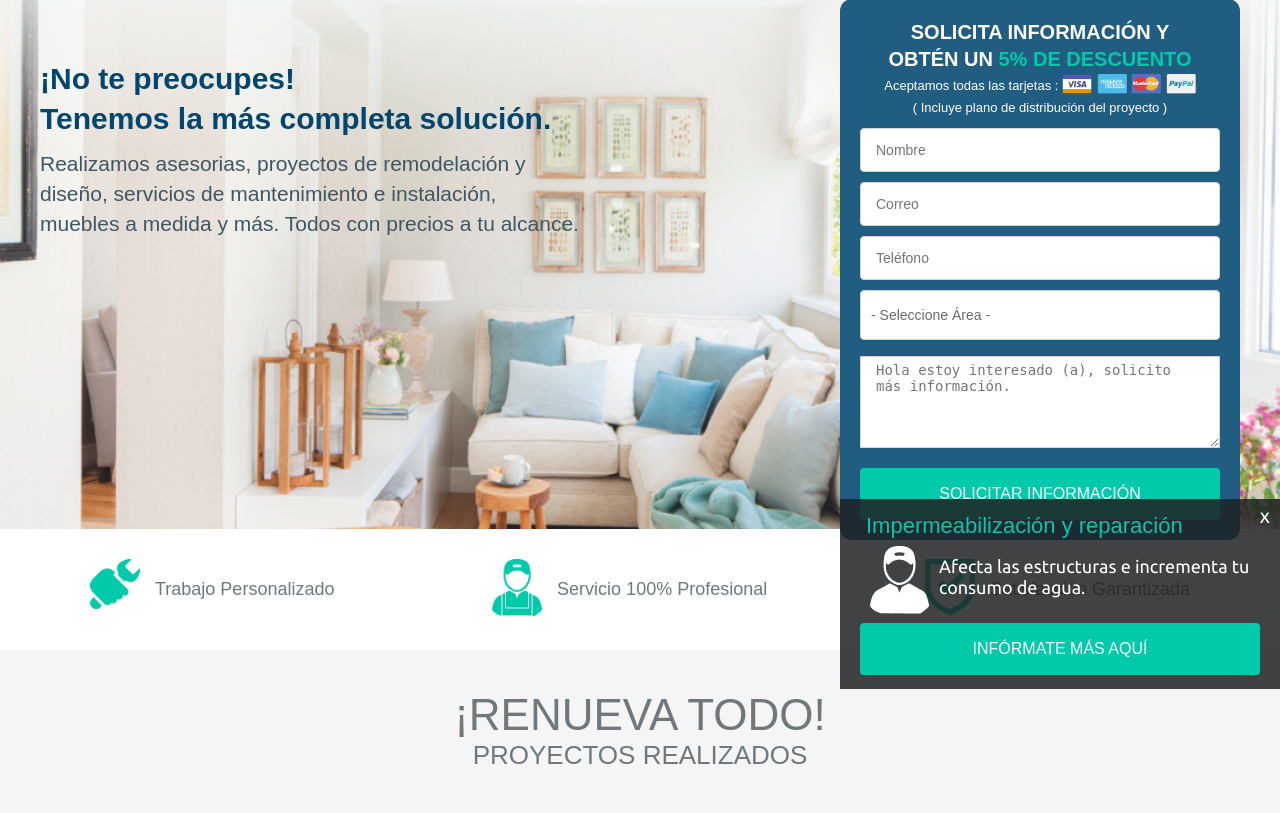
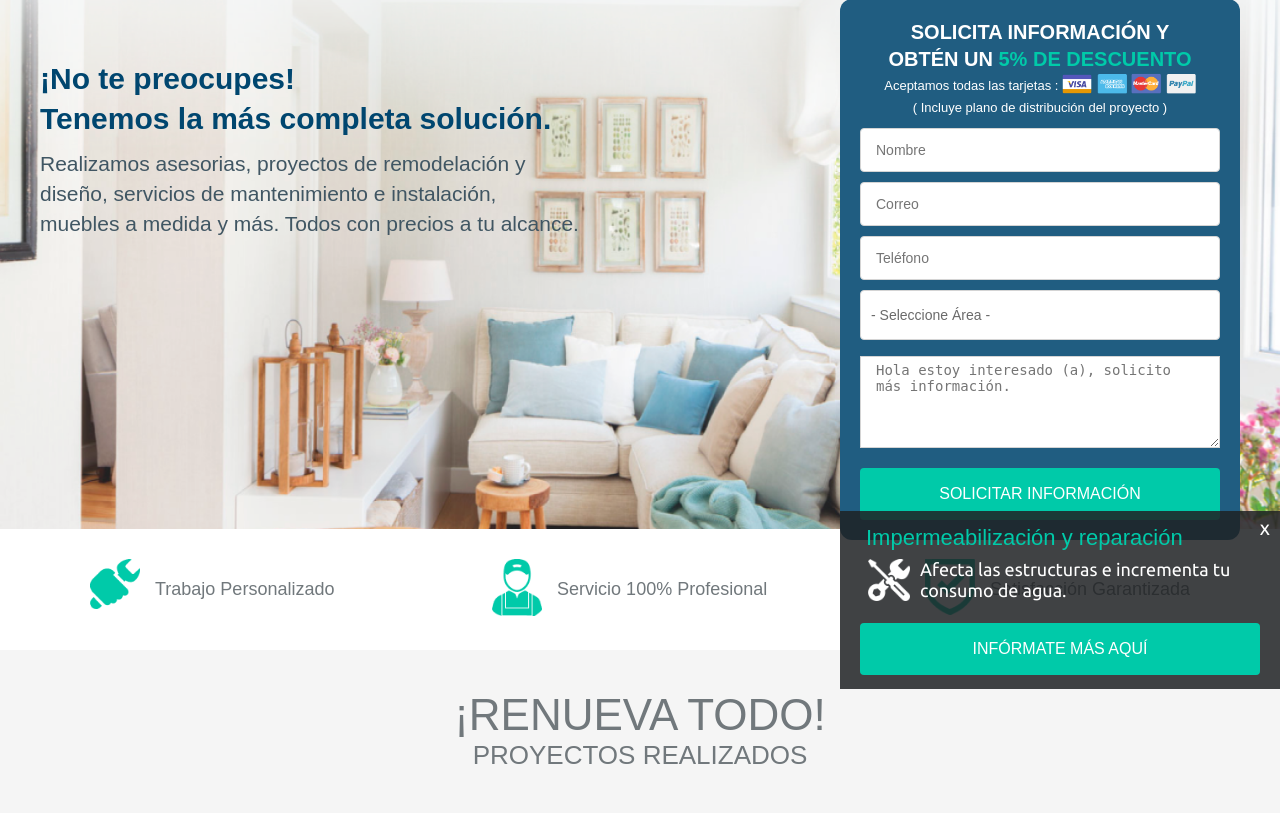
Before and after one commit to juankp3/landingpage, a PHP site: template views/landing1/index.php in a window 1280 px wide. Shown: the part 111-924 px from the top of the page. Run offline with PHP 8.4, Linux system fonts and the light colour scheme; the template is opened without the code that fills it, so the values that code supplies are empty; some libraries are stand-ins or nearby versions; some web fonts are replaced.

Commit message:
cambio de iconos en notificaciones

```diff
--- a/assets/css/newstyle.css
+++ b/assets/css/newstyle.css
@@ -1507,19 +1507,23 @@ div.popup .popup_description {
   display: flex;
   flex-direction: row;
   justify-content: left;
-  margin: 7px 10px 5px 10px;
+  margin: 8px;
+  height: 56px;
 }
 div.popup .popup_description .desc_text {
   color: #fff;
   font-family: "UbuntuRegular";
   width: 100%;
-  padding: 10px 0 0 10px;
+  padding: 0 0 0 10px;
   font-size: 18px;
 }
 @media screen and (max-width: 480px) {
   div.popup .popup_description .desc_text {
     font-size: 16px;
   }
+}
+div.popup .popup_description .desc_img img {
+  width: 42px;
 }
 @media screen and (max-width: 480px) {
   div.popup {
--- a/views/landing1/_partials/popup.php
+++ b/views/landing1/_partials/popup.php
@@ -2,7 +2,7 @@
     <div id="closebtn1" class="popup_btn_close">x</div>
     <div class="popup_title">Preparación de estructuras</div>
     <div class="popup_description">
-        <div class="desc_img"><img src="assets/img/people_icon.png" alt=""></div>
+        <div class="desc_img"><img src="assets/img/icons-drill.png" alt=""></div>
         <div class="desc_text">En tres simples pasos.</div>
     </div>
     <div class="popup_button">
@@ -14,7 +14,7 @@
     <div id="closebtn2"  class="popup_btn_close">x</div>
     <div class="popup_title">Impermeabilización y reparación</div>
     <div class="popup_description">
-        <div class="desc_img"><img src="assets/img/people_icon.png" alt=""></div>
+        <div class="desc_img"><img src="assets/img/icons-tools.png" alt=""></div>
         <div class="desc_text">Afecta las estructuras e incrementa tu consumo de agua.</div>
     </div>
     <div class="popup_button">
@@ -26,7 +26,7 @@
     <div id="closebtn3"  class="popup_btn_close">x</div>
     <div class="popup_title">Impermeabilización de techos</div>
     <div class="popup_description">
-        <div class="desc_img"><img src="assets/img/people_icon.png" alt=""></div>
+        <div class="desc_img"><img src="assets/img/icons-rain.png" alt=""></div>
         <div class="desc_text">Protege tu inmueble para las lluvias.</div>
     </div>
     <div class="popup_button">
```
Also changed, not shown: _dev/css/pages/landing1/popup.styl (+5 -2 lines), assets/img/icons-drill.png (added), assets/img/icons-rain.png (added), assets/img/icons-tools.png (added).
